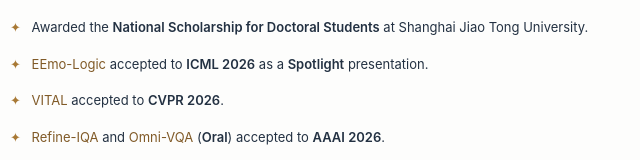
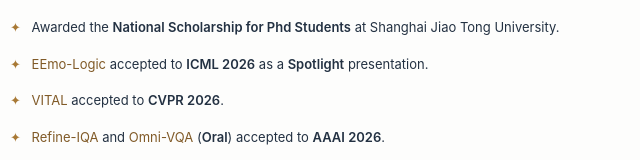
Before and after one commit to jzhws/jzhws.github.io, a plain HTML site: page index.html in a window 1280 px wide. Shown: the part 631-791 px from the top of the page, 467-1107 px from the left. Drawn offline with Linux system fonts and the light colour scheme.

Commit message:
Use requested Phd Students scholarship wording

```diff
--- a/i18n.js
+++ b/i18n.js
@@ -6,7 +6,7 @@
     "news.aaai": "<span class=\"news-symbol\">✦</span> <a href=\"https://github.com/jzhws/VisualQualityAssessment-RL-Trainer\">Refine-IQA</a> and <a href=\"https://github.com/jzhws/Omni-VQA\">Omni-VQA</a> (<strong>Oral</strong>) accepted to <strong>AAAI 2026</strong>.",
     "pub.noscript": "JavaScript is disabled. The complete publication list and citations are available in <a href=\"publications.bib\">BibTeX</a> or on <a href=\"https://scholar.google.com/citations?user=JYqad5sAAAAJ&amp;hl=en\">Google Scholar</a>.",
     "news.logic": "<span class=\"news-symbol\">✦</span> <a href=\"https://github.com/workerred/EEmo-Logic\">EEmo-Logic</a> accepted to <strong>ICML 2026</strong> as a <strong>Spotlight</strong> presentation.",
-    "news.scholarship": "<span class=\"news-symbol\">✦</span> Awarded the <strong>National Scholarship for Doctoral Students</strong> at Shanghai Jiao Tong University.",
+    "news.scholarship": "<span class=\"news-symbol\">✦</span> Awarded the <strong>National Scholarship for Phd Students</strong> at Shanghai Jiao Tong University.",
     "about.intro": "I am a <strong>Ph.D. student at Shanghai Jiao Tong University</strong> and a <strong>Research Intern at Shanghai AI Laboratory</strong>.",
     "about.interests": "I am also interested in evaluating AI-generated visual content and understanding human perceptual and emotional responses to images.",
     "news.vital": "<span class=\"news-symbol\">✦</span> <a href=\"https://github.com/jzhws/VITAL-Series\">VITAL</a> accepted to <strong>CVPR 2026</strong>.",
@@ -16,7 +16,7 @@
     "footer.update": "Last updated: October 2026 · <a href=\"publications.bib\" download>Download BibTeX ↗</a>",
     "profile.note": "Understanding visual quality,<br>from perception to reasoning.",
     "experience.internResearch": "Visual quality assessment and large multimodal models.",
-    "honors.scholarship": "National Scholarship for Doctoral Students",
+    "honors.scholarship": "National Scholarship for Phd Students",
     "honors.institution": "Shanghai Jiao Tong University · 博士研究生国家奖学金",
     "interest.evaluation": "Large Model Evaluation &amp; Benchmarking",
     "interest.reasoning": "Perceptual Understanding &amp; Reasoning",
--- a/index.html
+++ b/index.html
@@ -11,7 +11,7 @@
   <title data-i18n="page.title">Ziheng Jia | Academic Homepage</title>
   <link rel="icon" type="image/svg+xml" href="assets/favicon.svg">
   <link rel="stylesheet" href="styles.css?v=de793f3751ab">
-  <script defer src="i18n.js?v=29b89bc7d7a7"></script>
+  <script defer src="i18n.js?v=ea52e2a69442"></script>
   <script defer src="app.js"></script>
 </head>
 <body>
@@ -50,7 +50,7 @@
     <section id="news">
       <h2 class="section-title" data-i18n="news.heading">News</h2>
       <div class="news">
-        <div class="news-row"><time class="date" datetime="2026-09">2026.09</time><p data-i18n="news.scholarship"><span class="news-symbol">✦</span> Awarded the <strong data-i18n="honors.scholarship">National Scholarship for Doctoral Students</strong> at Shanghai Jiao Tong University.</p></div>
+        <div class="news-row"><time class="date" datetime="2026-09">2026.09</time><p data-i18n="news.scholarship"><span class="news-symbol">✦</span> Awarded the <strong data-i18n="honors.scholarship">National Scholarship for Phd Students</strong> at Shanghai Jiao Tong University.</p></div>
         <div class="news-row"><time class="date" datetime="2026-05">2026.05</time><p data-i18n="news.logic"><span class="news-symbol">✦</span> <a href="https://github.com/workerred/EEmo-Logic">EEmo-Logic</a> accepted to <strong>ICML 2026</strong> as a <strong>Spotlight</strong> presentation.</p></div>
         <div class="news-row"><time class="date" datetime="2026-02">2026.02</time><p data-i18n="news.vital"><span class="news-symbol">✦</span> <a href="https://github.com/jzhws/VITAL-Series">VITAL</a> accepted to <strong>CVPR 2026</strong>.</p></div>
         <div class="news-row"><time class="date" datetime="2025-11">2025.11</time><p data-i18n="news.aaai"><span class="news-symbol">✦</span> <a href="https://github.com/jzhws/VisualQualityAssessment-RL-Trainer">Refine-IQA</a> and <a href="https://github.com/jzhws/Omni-VQA">Omni-VQA</a> (<strong>Oral</strong>) accepted to <strong>AAAI 2026</strong>.</p></div>
@@ -72,7 +72,7 @@
       <div class="experience-row"><div class="institution-mark"><img src="assets/sjtu-logo.svg" alt="Shanghai Jiao Tong University" data-i18n-alt="institution.sjtu" width="43" height="43" loading="lazy"></div><div><div class="experience-title"><h3><a href="https://en.sjtu.edu.cn/" data-i18n="institution.sjtu">Shanghai Jiao Tong University</a></h3><span class="date" data-i18n="experience.phdDate">2023 – Present</span></div><p data-i18n="experience.phdRole">Ph.D. Student (Direct-entry Program)</p></div></div>
       <div class="experience-row"><div class="institution-mark"><img src="assets/hit-logo.png" alt="Harbin Institute of Technology" data-i18n-alt="institution.hit" width="43" height="43" loading="lazy"></div><div><div class="experience-title"><h3><a href="https://en.hit.edu.cn/" data-i18n="institution.hit">Harbin Institute of Technology</a></h3><span class="date" data-i18n="experience.bachelorDate">2019 – 2023</span></div><p data-i18n="experience.bachelorRole">Bachelor's Degree</p></div></div>
     </section>
-    <section id="honors"><h2 class="section-title" data-i18n="honors.heading">Honors &amp; Awards</h2><div class="award"><div class="experience-title"><h3 data-i18n="honors.scholarship">National Scholarship for Doctoral Students</h3><time class="date" datetime="2026-09" data-i18n="honors.date">Sep. 2026</time></div><p data-i18n="honors.institution">Shanghai Jiao Tong University · 博士研究生国家奖学金</p></div></section>
+    <section id="honors"><h2 class="section-title" data-i18n="honors.heading">Honors &amp; Awards</h2><div class="award"><div class="experience-title"><h3 data-i18n="honors.scholarship">National Scholarship for Phd Students</h3><time class="date" datetime="2026-09" data-i18n="honors.date">Sep. 2026</time></div><p data-i18n="honors.institution">Shanghai Jiao Tong University · 博士研究生国家奖学金</p></div></section>
     <footer><span>© 2026 Ziheng Jia</span><span data-i18n="footer.update">Last updated: October 2026 · <a href="publications.bib" download>Download BibTeX ↗</a></span></footer>
   </main>
 </div>
```
